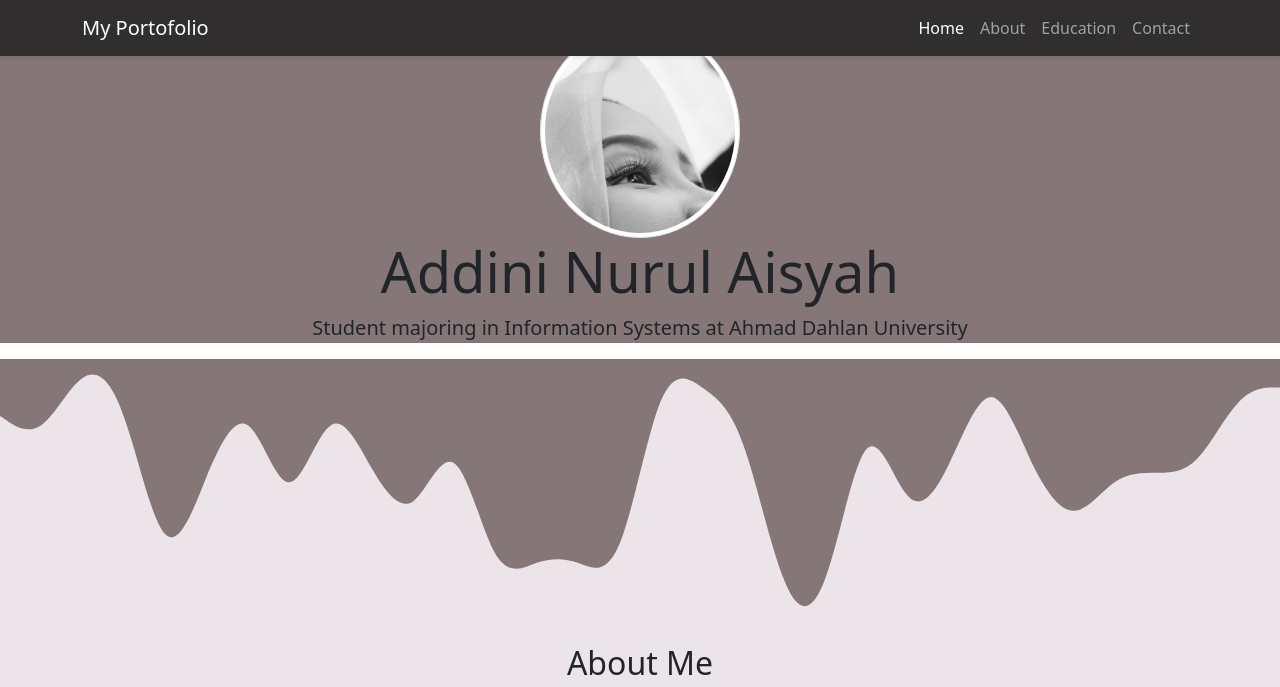
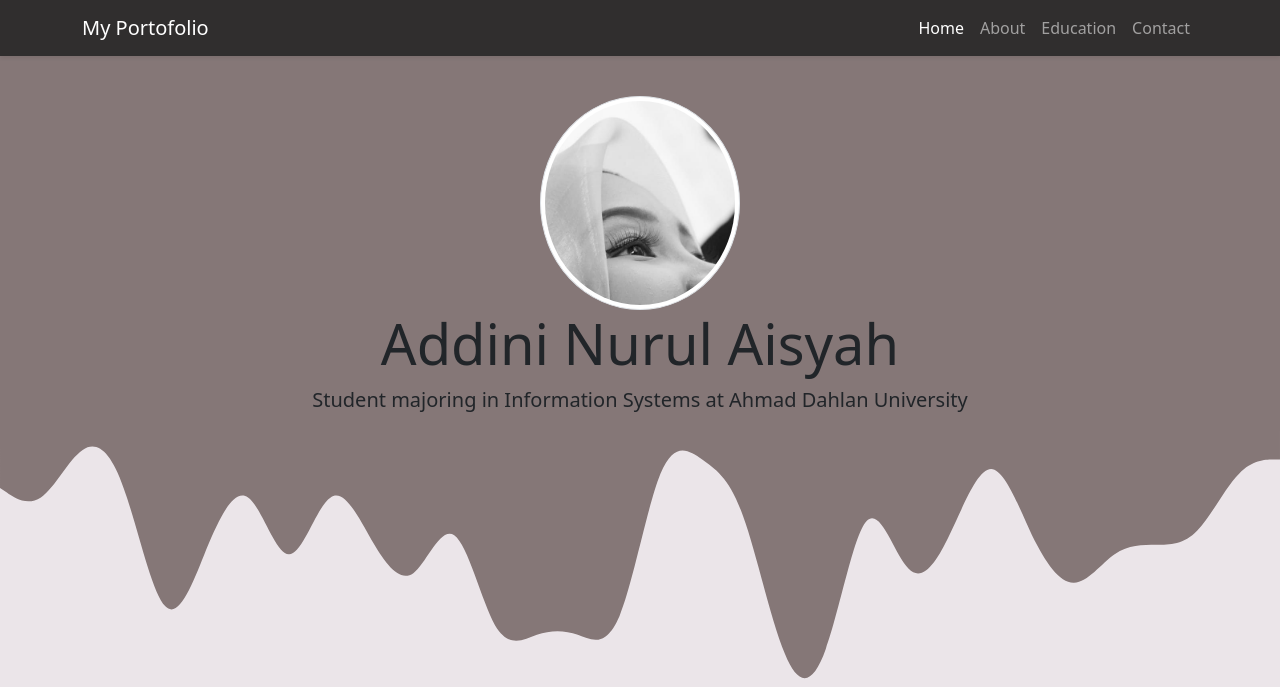
Before and after one commit to addinii/tekweb2022, a plain HTML site: page index.html in a window 1280 px wide. Shown: the top 687 px of the page. Drawn offline with nearby package versions, Linux system fonts and the light colour scheme.

Commit message:
Update index.html

```diff
--- a/index.html
+++ b/index.html
@@ -13,6 +13,7 @@
 
     <title>My Portofolio | Addini</title>
   </head>
+  <script src="https://unpkg.com/vue@3"></script>
    <body id="Home">
     <!-- Navbar -->
     <nav class="navbar navbar-expand-lg navbar-dark shadow-sm fixed-top" style="background-color: #302e2e">
@@ -42,9 +43,8 @@
     <!-- Akhir Navbar -->
 
     <!-- Jumbotron -->
-
-    <div class="row text-center mb-4"></div>
-    <section class="jumbotron text-center" style="background-color: #857777">
+    <div class="row text-center pt-5">
+      <section class="jumbotron text-center pt-5" style="background-color: #857777">
         <img src="img/Ft acu.jpg" alt="Addini Nurul Aisyah" width="200" class="rounded-circle img-thumbnail" />
         <h1 class="display-4">Addini Nurul Aisyah</h1>
         <p class="lead">Student majoring in Information Systems at Ahmad Dahlan University</p>
```
Lines whose indentation alone changed are shown as unchanged.
